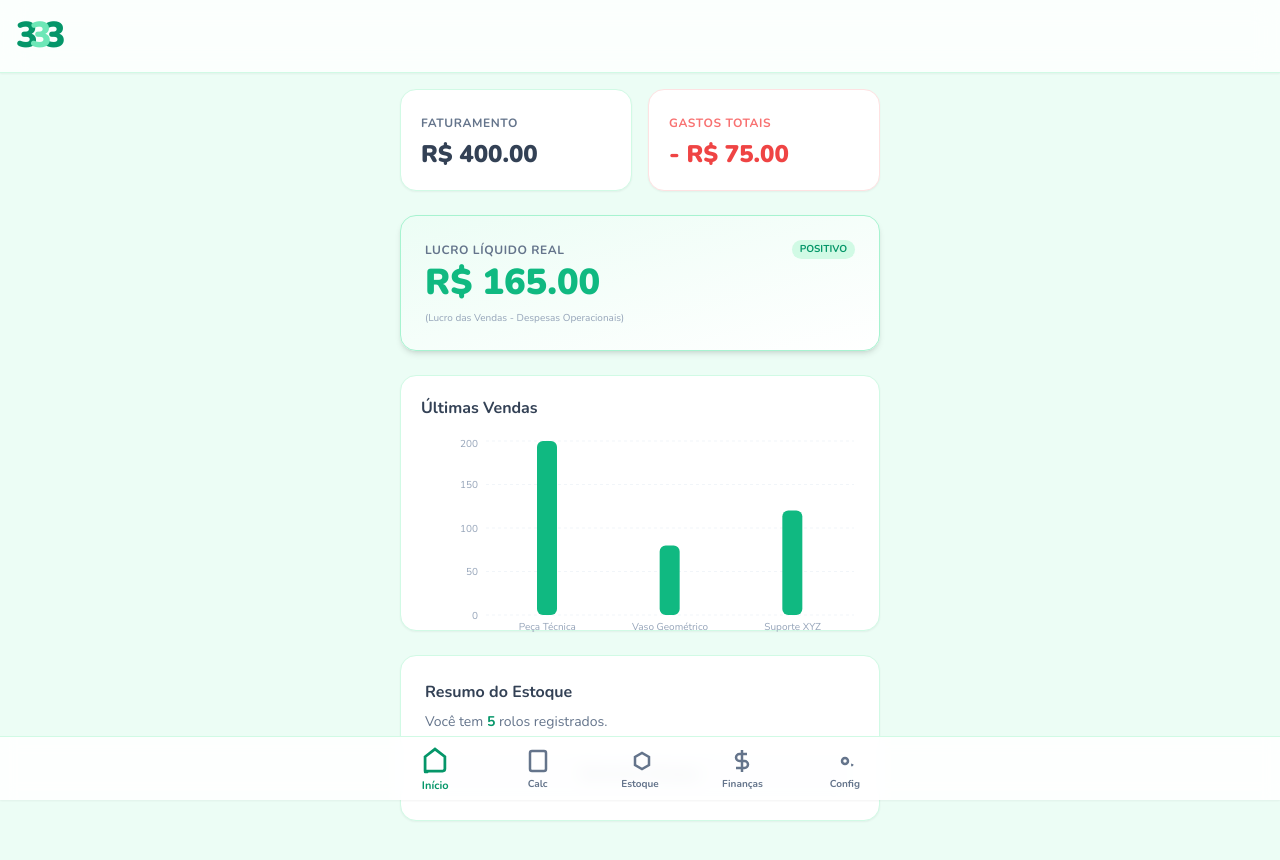
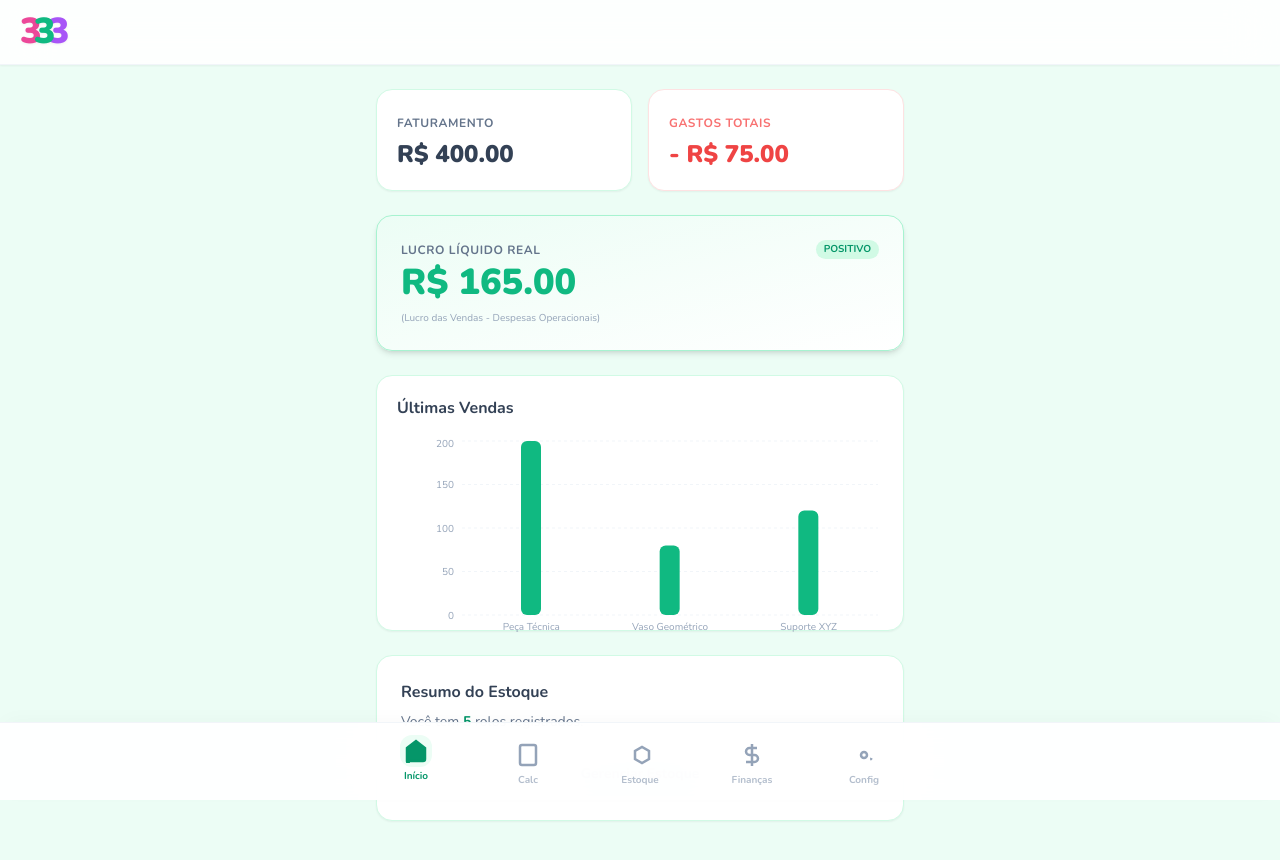
Before and after one commit to bra83/333gestao, a React (Vite) app: page / in a window 1280 px wide. Shown: the top 860 px of the page. Built offline with nearby package versions, Linux system fonts and the light colour scheme; no server answers.

Commit message:
Update App.tsx

```diff
--- a/App.tsx
+++ b/App.tsx
@@ -13,6 +13,9 @@ const App: React.FC = () => {
   const [settings, setSettings] = useState<Settings>(DEFAULT_SETTINGS);
   const [data, setData] = useState<AppData>({ estoque: [], vendas: [], gastos: [] });
 
+  // PWA Install State
+  const [installPrompt, setInstallPrompt] = useState<any>(null);
+
   const [apiUrl, setApiUrl] = useState<string>(() => {
     // @ts-ignore
     const htmlConfigUrl = window.APPS_SCRIPT_URL || "";
@@ -22,6 +25,25 @@ const App: React.FC = () => {
   const [loading, setLoading] = useState<boolean>(false);
   const [toast, setToast] = useState<string | null>(null);
   const [lastError, setLastError] = useState<string | null>(null);
+
+  // Listen for PWA Install Event
+  useEffect(() => {
+    window.addEventListener('beforeinstallprompt', (e) => {
+      e.preventDefault();
+      setInstallPrompt(e);
+    });
+  }, []);
+
+  const handleInstallClick = () => {
+    if (installPrompt) {
+      installPrompt.prompt();
+      installPrompt.userChoice.then((choiceResult: any) => {
+        if (choiceResult.outcome === 'accepted') {
+          setInstallPrompt(null);
+        }
+      });
+    }
+  };
 
   const showToast = (msg: string) => {
     setToast(msg);
@@ -85,13 +107,9 @@ const App: React.FC = () => {
             if (!isFinite(num) || isNaN(num)) return 0;
 
             // --- A MÁGICA ACONTECE AQUI ---
-            // Se o número for maior que 20.000 (valor irreal para uma venda de impressão 3D),
-            // assumimos que a vírgula sumiu ou correu para a direita.
-            // Dividimos por 10 repetidamente até o valor fazer sentido (< 20.000).
             while (Math.abs(num) > 20000) {
               num = num / 10;
             }
-
             return num;
          };
 
@@ -114,7 +132,7 @@ const App: React.FC = () => {
         gastos: safeList(dataJson.gastos).map((item, i) => fixItem(item, 'ga', i))
       });
 
-      showToast('Dados Corrigidos!');
+      showToast('Dados Sincronizados!');
       setLastError(null);
     } catch (err: any) {
       console.error(err);
@@ -246,25 +264,54 @@ const App: React.FC = () => {
   };
 
   const NavButton = ({ v, icon: Icon, label }: { v: ViewState, icon: any, label: string }) => (
-    <button onClick={() => setView(v)} className={`flex flex-col items-center justify-center w-full py-2 transition-colors ${view === v ? 'text-primary scale-110' : 'text-secondary hover:text-primary/70'}`}>
-      <Icon /><span className="text-[10px] mt-1 font-bold">{label}</span>
+    <button onClick={() => setView(v)} className={`flex flex-col items-center justify-center w-full py-3 transition-all duration-300 ${view === v ? 'text-emerald-600 -translate-y-1' : 'text-slate-400 hover:text-slate-600'}`}>
+      <div className={`p-1 rounded-xl ${view === v ? 'bg-emerald-50' : 'bg-transparent'}`}>
+        <Icon active={view === v} />
+      </div>
+      <span className={`text-[10px] mt-0.5 font-bold ${view === v ? 'opacity-100' : 'opacity-70'}`}>{label}</span>
     </button>
   );
 
   return (
-    <div className="min-h-screen bg-dark text-slate-600 font-sans">
-      <header className="sticky top-0 bg-white/80 backdrop-blur-md border-b border-emerald-100 p-4 z-20 flex justify-between items-center shadow-sm">
-        <div className="flex items-center gap-2">
-          <div className="flex items-center -space-x-1.5 select-none">
-            <span className="text-4xl font-black text-primary tracking-tighter">3</span>
-            <span className="text-4xl font-black text-emerald-300 tracking-tighter z-10">3</span>
-            <span className="text-4xl font-black text-primary tracking-tighter">3</span>
+    <div className="min-h-screen bg-dark text-slate-600 font-sans selection:bg-pink-100 selection:text-pink-600">
+
+      {/* HEADER ELEGANTE */}
+      <header className="sticky top-0 bg-white/90 backdrop-blur-xl border-b border-slate-100 px-5 py-3 z-40 flex justify-between items-center shadow-sm">
+        <div className="flex items-center gap-3">
+          <div className="flex items-center -space-x-1.5 select-none hover:scale-105 transition-transform cursor-default">
+            {/* LOGO COLORIDA: ROSA, VERDE, ROXO */}
+            <span className="text-4xl font-black text-pink-500 tracking-tighter drop-shadow-sm">3</span>
+            <span className="text-4xl font-black text-emerald-500 tracking-tighter z-10 drop-shadow-sm">3</span>
+            <span className="text-4xl font-black text-purple-500 tracking-tighter drop-shadow-sm">3</span>
           </div>
         </div>
-        {loading && <div className="w-5 h-5 border-3 border-primary border-t-transparent rounded-full animate-spin"></div>}
+
+        <div className="flex items-center gap-3">
+          {installPrompt && (
+            <button
+              onClick={handleInstallClick}
+              className="hidden sm:flex items-center gap-1 bg-slate-900 text-white text-xs font-bold px-3 py-1.5 rounded-full hover:bg-slate-700 transition-colors shadow-lg shadow-slate-200"
+            >
+              <svg xmlns="http://www.w3.org/2000/svg" width="14" height="14" viewBox="0 0 24 24" fill="none" stroke="currentColor" strokeWidth="2.5" strokeLinecap="round" strokeLinejoin="round"><path d="M21 15v4a2 2 0 0 1-2 2H5a2 2 0 0 1-2-2v-4"/><polyline points="7 10 12 15 17 10"/><line x1="12" y1="15" x2="12" y2="3"/></svg>
+              Instalar App
+            </button>
+          )}
+
+          {/* Botão de Install Mobile (ícone apenas) */}
+          {installPrompt && (
+            <button
+              onClick={handleInstallClick}
+              className="sm:hidden flex items-center justify-center w-8 h-8 bg-slate-900 text-white rounded-full shadow-md"
+            >
+               <svg xmlns="http://www.w3.org/2000/svg" width="14" height="14" viewBox="0 0 24 24" fill="none" stroke="currentColor" strokeWidth="2.5" strokeLinecap="round" strokeLinejoin="round"><path d="M21 15v4a2 2 0 0 1-2 2H5a2 2 0 0 1-2-2v-4"/><polyline points="7 10 12 15 17 10"/><line x1="12" y1="15" x2="12" y2="3"/></svg>
+            </button>
+          )}
+
+          {loading && <div className="w-5 h-5 border-2 border-slate-200 border-t-emerald-500 rounded-full animate-spin"></div>}
+        </div>
       </header>
 
-      <main className="p-4 max-w-lg mx-auto">
+      <main className="p-4 sm:p-6 max-w-xl mx-auto space-y-6">
         {view === ViewState.DASHBOARD && <DashboardView data={data} onNavigate={setView} />}
         {view === ViewState.CALCULATOR && <Calculator settings={settings} stock={data.estoque} onSaveSale={handleAddSale} />}
         {view === ViewState.INVENTORY && <InventoryView stock={data.estoque} onAddStock={handleAddStock} onUpdateStock={handleUpdateStock} onDeleteStock={handleDeleteStock} />}
@@ -272,18 +319,19 @@ const App: React.FC = () => {
         {view === ViewState.SETTINGS && <SettingsView settings={settings} onSave={handleSaveSettings} apiUrl={apiUrl} onUrlChange={handleUrlChange} lastError={lastError} onRetry={fetchData} onMaintenance={handleMaintenance} />}
       </main>
 
-      <nav className="fixed bottom-0 left-0 w-full bg-white/90 backdrop-blur border-t border-emerald-100 pb-safe z-30 shadow-sm">
-        <div className="flex justify-around max-w-lg mx-auto pt-1">
-          <NavButton v={ViewState.DASHBOARD} icon={() => <svg width="24" height="24" viewBox="0 0 24 24" fill="none" stroke="currentColor" strokeWidth="2.5"><path d="m3 9 9-7 9 7v11a2 2 0 0 1-2 2H5a2 2 0 0 1-2 2H5a2 2 0 0 1-2-2z"/></svg>} label="Início" />
-          <NavButton v={ViewState.CALCULATOR} icon={() => <svg width="24" height="24" viewBox="0 0 24 24" fill="none" stroke="currentColor" strokeWidth="2.5"><rect x="4" y="2" width="16" height="20" rx="2"/></svg>} label="Calc" />
-          <NavButton v={ViewState.INVENTORY} icon={() => <svg width="24" height="24" viewBox="0 0 24 24" fill="none" stroke="currentColor" strokeWidth="2.5"><path d="M21 16V8l-7-4-7 4v8l7 4z"/></svg>} label="Estoque" />
-          <NavButton v={ViewState.TRANSACTIONS} icon={() => <svg width="24" height="24" viewBox="0 0 24 24" fill="none" stroke="currentColor" strokeWidth="2.5"><line x1="12" y1="1" x2="12" y2="23"/><path d="M17 5H9.5a3.5 3.5 0 0 0 0 7h5a3.5 3.5 0 0 1 0 7H6"/></svg>} label="Finanças" />
-          <NavButton v={ViewState.SETTINGS} icon={() => <svg width="24" height="24" viewBox="0 0 24 24" fill="none" stroke="currentColor" strokeWidth="2.5"><circle cx="12" cy="12" r="3"/><path d="M19.4 15a1.65 1.65 0 0 0 .33 1.82"/></svg>} label="Config" />
+      <nav className="fixed bottom-0 left-0 w-full bg-white/95 backdrop-blur-xl border-t border-slate-100 pb-safe z-30 shadow-[0_-5px_20px_-5px_rgba(0,0,0,0.03)]">
+        <div className="flex justify-around max-w-xl mx-auto pt-1 px-2">
+          <NavButton v={ViewState.DASHBOARD} icon={({active}:any) => <svg width="24" height="24" viewBox="0 0 24 24" fill={active ? "currentColor" : "none"} stroke="currentColor" strokeWidth="2.5" className="transition-all"><path d="m3 9 9-7 9 7v11a2 2 0 0 1-2 2H5a2 2 0 0 1-2 2H5a2 2 0 0 1-2-2z"/></svg>} label="Início" />
+          <NavButton v={ViewState.CALCULATOR} icon={({active}:any) => <svg width="24" height="24" viewBox="0 0 24 24" fill={active ? "currentColor" : "none"} stroke="currentColor" strokeWidth="2.5" className="transition-all"><rect x="4" y="2" width="16" height="20" rx="2"/></svg>} label="Calc" />
+          <NavButton v={ViewState.INVENTORY} icon={({active}:any) => <svg width="24" height="24" viewBox="0 0 24 24" fill={active ? "currentColor" : "none"} stroke="currentColor" strokeWidth="2.5" className="transition-all"><path d="M21 16V8l-7-4-7 4v8l7 4z"/></svg>} label="Estoque" />
+          <NavButton v={ViewState.TRANSACTIONS} icon={({active}:any) => <svg width="24" height="24" viewBox="0 0 24 24" fill="none" stroke="currentColor" strokeWidth="2.5" className="transition-all"><line x1="12" y1="1" x2="12" y2="23"/><path d="M17 5H9.5a3.5 3.5 0 0 0 0 7h5a3.5 3.5 0 0 1 0 7H6"/></svg>} label="Finanças" />
+          <NavButton v={ViewState.SETTINGS} icon={({active}:any) => <svg width="24" height="24" viewBox="0 0 24 24" fill={active ? "currentColor" : "none"} stroke="currentColor" strokeWidth="2.5" className="transition-all"><circle cx="12" cy="12" r="3"/><path d="M19.4 15a1.65 1.65 0 0 0 .33 1.82"/></svg>} label="Config" />
         </div>
       </nav>
 
       {toast && (
-        <div className="fixed top-20 left-1/2 transform -translate-x-1/2 bg-white text-slate-700 px-6 py-3 rounded-full shadow-xl text-sm border border-emerald-100 z-50 animate-bounce font-bold">
+        <div className="fixed top-24 left-1/2 transform -translate-x-1/2 bg-slate-800 text-white px-6 py-3 rounded-full shadow-2xl text-xs font-bold z-50 animate-bounce flex items-center gap-2">
+          <svg xmlns="http://www.w3.org/2000/svg" width="16" height="16" viewBox="0 0 24 24" fill="none" stroke="currentColor" strokeWidth="3" strokeLinecap="round" strokeLinejoin="round"><polyline points="20 6 9 17 4 12"/></svg>
           {toast}
         </div>
       )}
```
